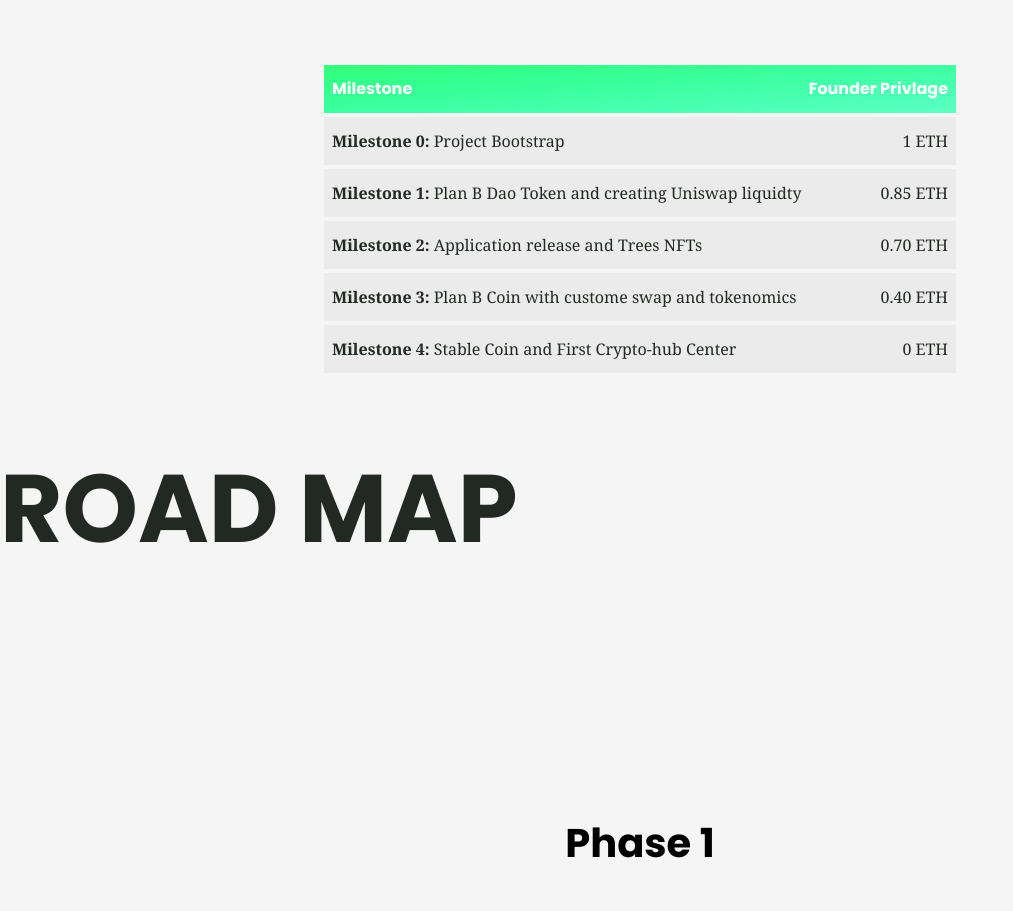
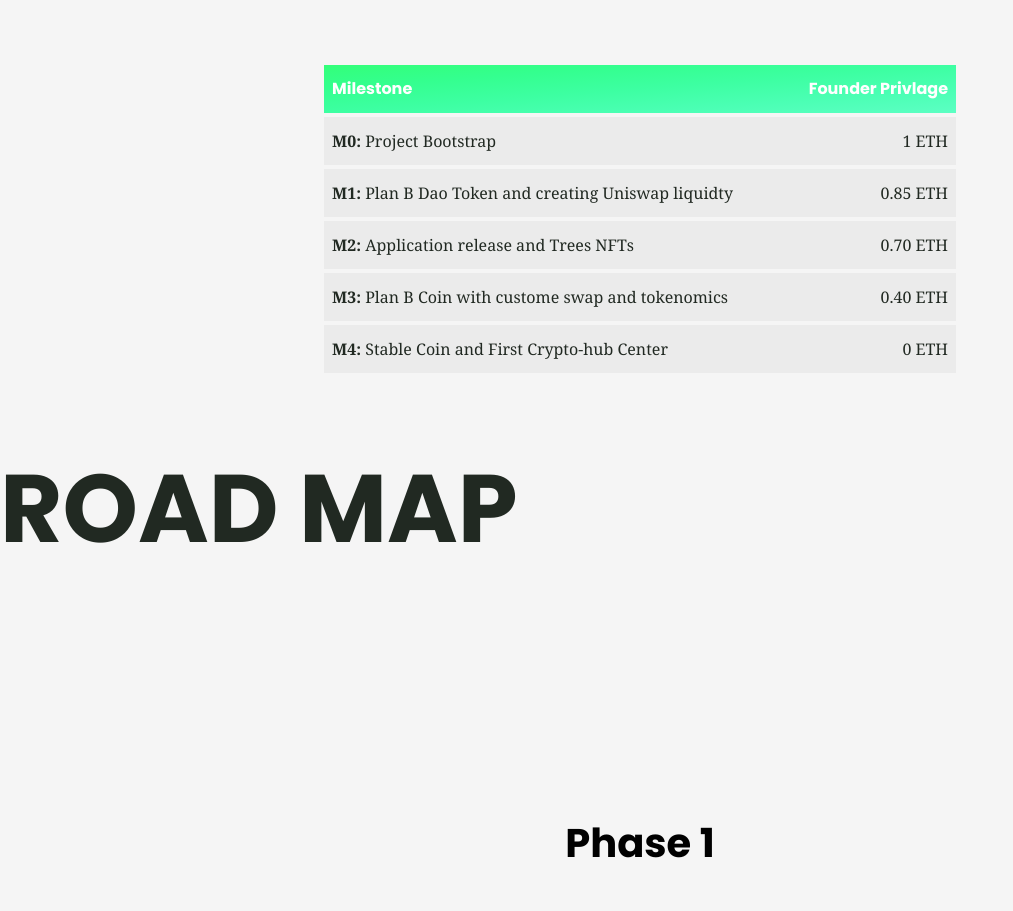
Before and after one commit to plan-b-dao/homepage, a Next.js app: page / in a window 1280 px wide. Shown: the part 1140-2051 px from the top of the page, without its empty margins (0-1013 px from the left). Built offline with nearby package versions, Linux system fonts and the light colour scheme.

Commit message:
refactoring milestone

```diff
--- a/components/misc/MilestoneTable.tsx
+++ b/components/misc/MilestoneTable.tsx
@@ -9,23 +9,23 @@
                 <div className="ml-auto">Founder Privlage</div>
             </div>
             <div className="bg-cultured-dark flex px-2 py-3 text-dark-jungle font-playfair-display">
-                <div><span className="font-bold">Milestone 0:</span> Project Bootstrap</div>
+                <div><span className="font-bold">M0:</span> Project Bootstrap</div>
                 <div className="ml-auto">1 ETH</div>
             </div>
             <div className="bg-cultured-dark flex px-2 py-3 text-dark-jungle font-playfair-display">
-                <div><span className="font-bold">Milestone 1:</span> Plan B Dao Token and creating Uniswap liquidty</div>
+                <div><span className="font-bold">M1:</span> Plan B Dao Token and creating Uniswap liquidty</div>
                 <div className="ml-auto">0.85 ETH</div>
             </div>
             <div className="bg-cultured-dark flex px-2 py-3 text-dark-jungle font-playfair-display">
-                <div><span className="font-bold">Milestone 2:</span> Application release and Trees NFTs </div>
+                <div><span className="font-bold">M2:</span> Application release and Trees NFTs </div>
                 <div className="ml-auto">0.70 ETH</div>
             </div>
             <div className="bg-cultured-dark flex px-2 py-3 text-dark-jungle font-playfair-display">
-                <div><span className="font-bold">Milestone 3:</span> Plan B Coin with custome swap and tokenomics</div>
+                <div><span className="font-bold">M3:</span> Plan B Coin with custome swap and tokenomics</div>
                 <div className="ml-auto">0.40 ETH</div>
             </div>
             <div className="bg-cultured-dark flex px-2 py-3 text-dark-jungle font-playfair-display">
-                <div><span className="font-bold">Milestone 4:</span> Stable Coin and First Crypto-hub Center</div>
+                <div><span className="font-bold">M4:</span> Stable Coin and First Crypto-hub Center</div>
                 <div className="ml-auto">0 ETH</div>
             </div>
         </div>
```
